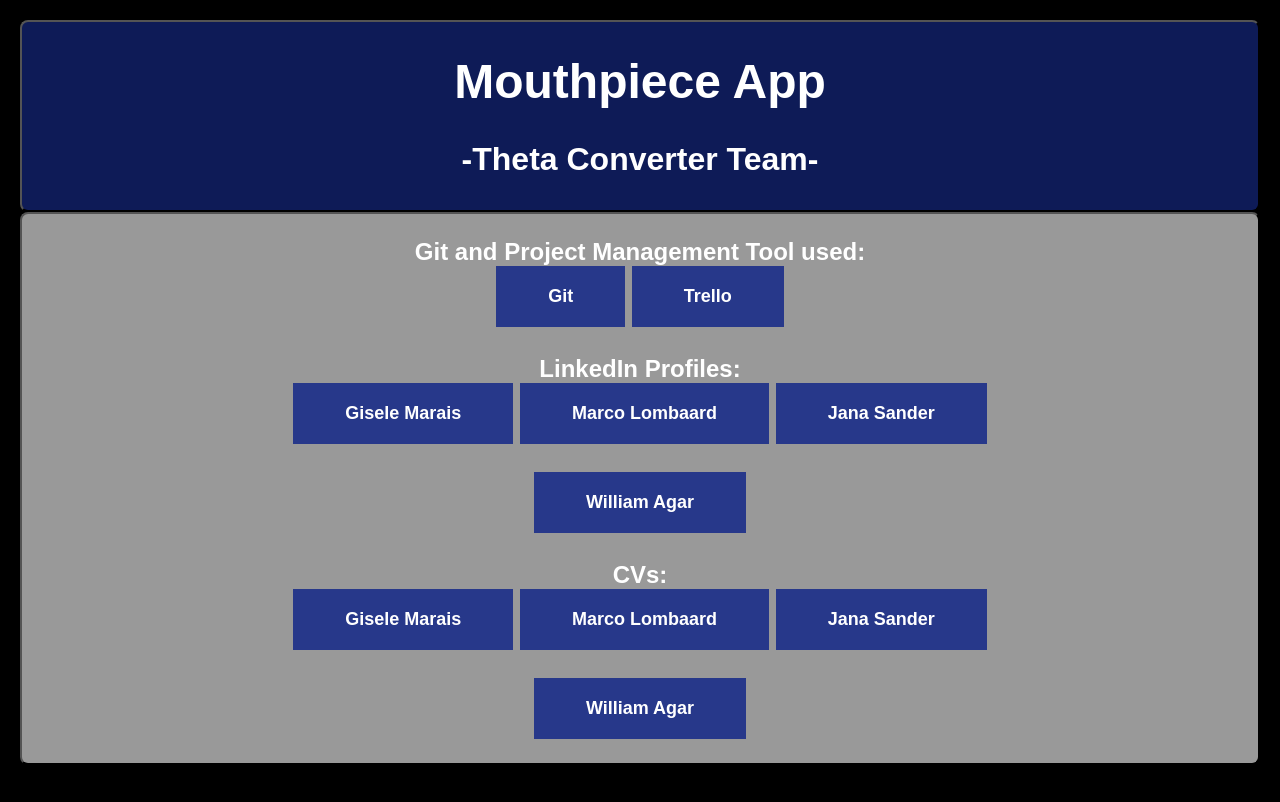
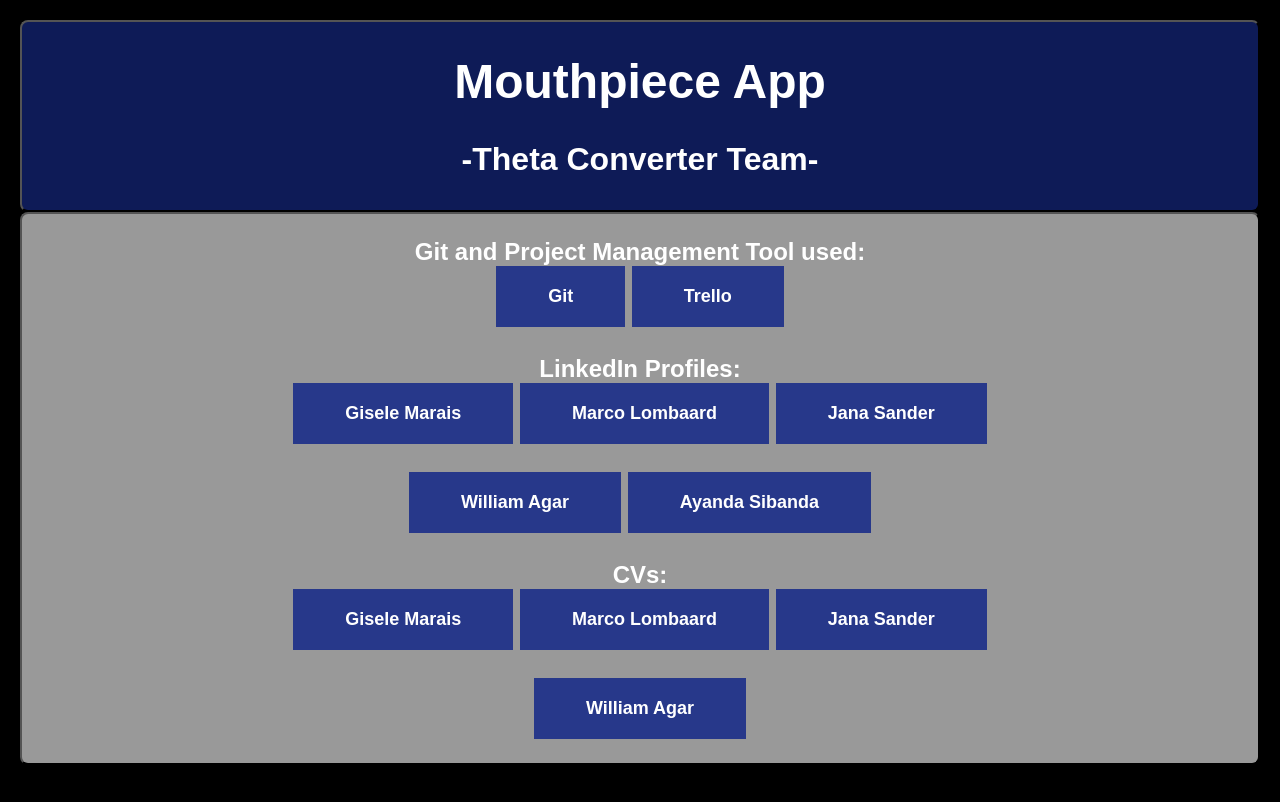
Before and after one commit to COS301Theta-Converter/COS301Theta-Converter.github.io, a plain HTML site: page index.html in a window 1280 px wide. Drawn offline with Linux system fonts and the light colour scheme.

Commit message:
Update index.html

```diff
--- a/index.html
+++ b/index.html
@@ -69,6 +69,7 @@
 	<b><a href="https://www.linkedin.com/in/marco-lombaard-3715391a7/" class="button">Marco Lombaard</a></b>
 	<b><a href="https://www.linkedin.com/in/jana-sander-72337a1a7/" class="button">Jana Sander</a></b> <br><br>
 	<b><a href="https://www.linkedin.com/in/william-agar-1b57521a7/" class="button">William Agar</a></b>
+	<b><a href="https://www.linkedin.com/in/ayanda-sibanda-08673a18a/" class="button">Ayanda Sibanda</a></b>
 	<!-- Add LinkedIn Links Here -->
 
 	<br><br>
```
